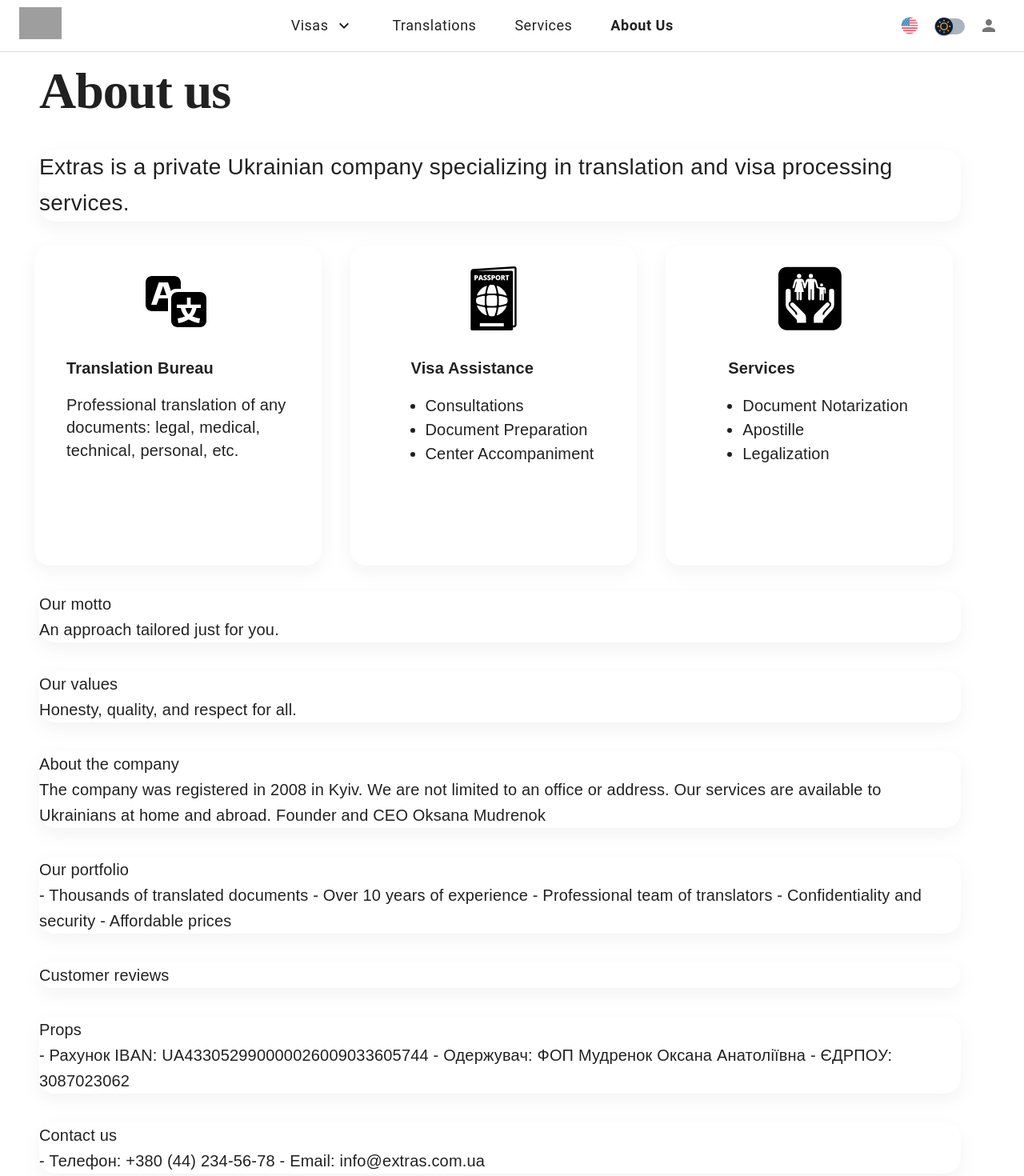
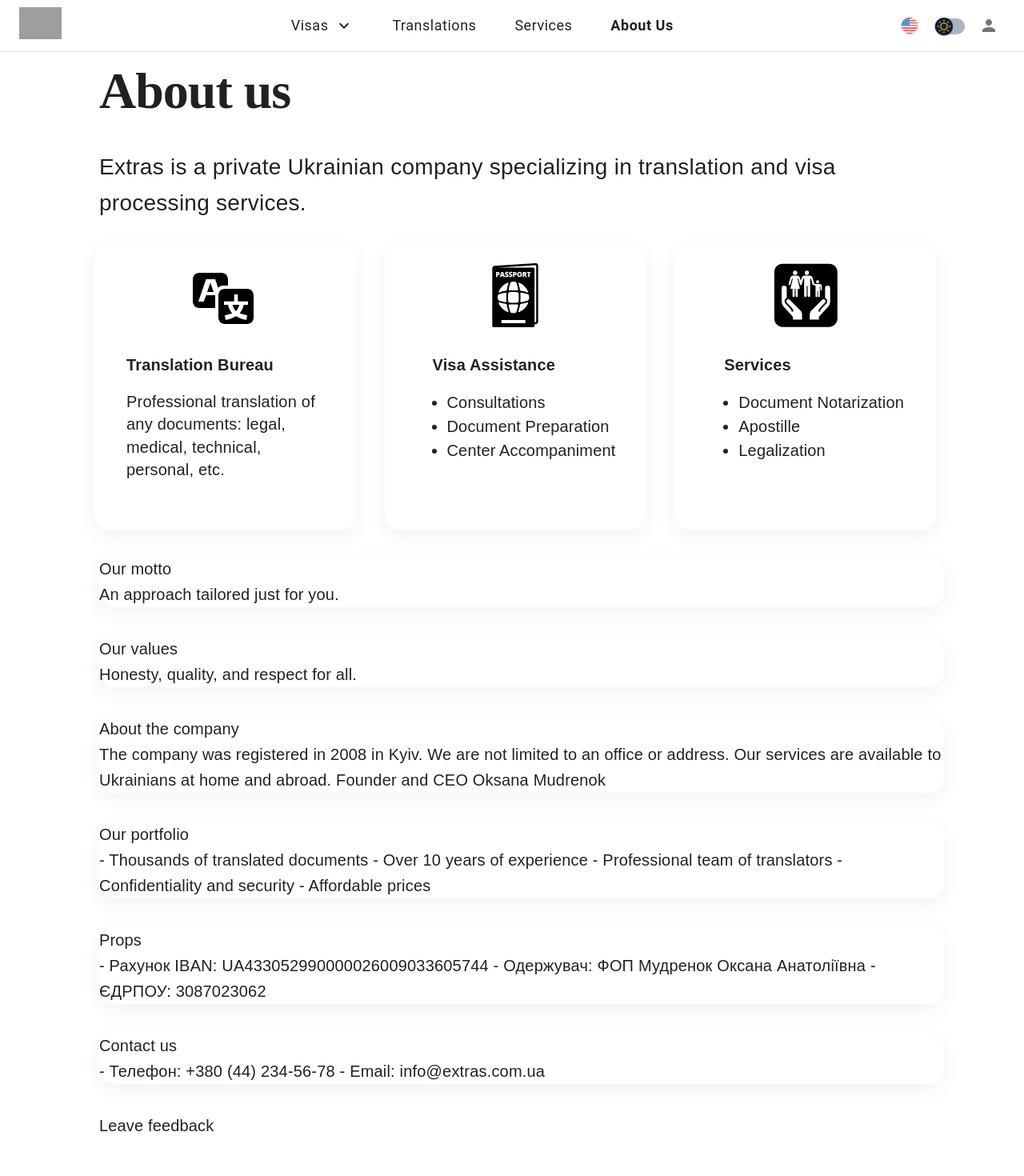
Before and after one commit to Vlasvin/extras, a React (Create React App) app: page /extras/about-us in a window 1280 px wide. Shown: the top 1470 px of the page at 80% size. Built offline with nearby package versions, Linux system fonts and the light colour scheme; grey boxes are pictures that could not be loaded.

Commit message:
set aboutUs

```diff
--- a/src/App.css
+++ /dev/null
@@ -1,3 +0,0 @@
-.App {
-  background: rgb(243, 252, 255);
-}
--- a/src/App.tsx
+++ b/src/App.tsx
@@ -7,6 +7,7 @@
 import i18next from "./assets/i18/i18nConfig";
 import Footer from "components/Footer";
 import { Box } from "@mui/material";
+import { AppContainer } from "AppStyles";
 
 const HomePage = React.lazy(() => import("./pages/HomePage"));
 const VisasPage = React.lazy(() => import("./pages/VisasPage"));
@@ -20,10 +21,10 @@
   return (
     <ThemeContextProvider>
       <I18nextProvider i18n={i18next}>
-        <div className="App">
         <Box sx={{ position: "fixed", top: 0, width: "100%", zIndex: 1000 }}>
           <Header onRegisterClick={handleRegisterClick} />
         </Box>
+        <AppContainer>
           <Suspense fallback={<div>Loading...</div>}>
             <Routes>
               <Route path="/" element={<HomePage />} />
@@ -33,10 +34,10 @@
               <Route path="/about-us" element={<AboutUsPage />} />
             </Routes>
           </Suspense>
+        </AppContainer>
         <Box sx={{ position: "relative", bottom: 0, width: "100%" }}>
           <Footer />
         </Box>
-        </div>
       </I18nextProvider>
     </ThemeContextProvider>
   );
--- /dev/null
+++ b/src/AppStyles.ts
@@ -0,0 +1,8 @@
+import styled from "@emotion/styled";
+
+export const AppContainer = styled("div")({
+  margin: "70px 25px",
+  "@media (min-width: 900px)": {
+    margin: "70px 100px",
+  },
+});
--- a/src/assets/i18/locales/en.json
+++ b/src/assets/i18/locales/en.json
@@ -22,7 +22,6 @@
     "document_notarization": "Document Notarization",
     "apostille": "Apostille",
     "legalization": "Legalization",
-    "lexicographic_research": "Lexicographic Research",
     "motto": "Our motto",
     "motto_description": "An approach tailored just for you.",
     "values": "Our values",
@@ -31,7 +30,7 @@
     "company_description": "The company was registered in 2008 in Kyiv. We are not limited to an office or address. Our services are available to Ukrainians at home and abroad. Founder and CEO Oksana Mudrenok",
     "portfolio": "Our portfolio",
     "portfolio_description": "- Thousands of translated documents - Over 10 years of experience - Professional team of translators - Confidentiality and security - Affordable prices",
-    "customer_reviews": "Customer reviews",
+    "customer_reviews": "Leave feedback",
     "props": "Props",
     "contacts": "Contact us"
   }
--- a/src/assets/i18/locales/ru.json
+++ b/src/assets/i18/locales/ru.json
@@ -22,7 +22,6 @@
     "document_notarization": "Нотариальное заверение документов",
     "apostille": "Апостиль",
     "legalization": "Легализация",
-    "lexicographic_research": "Лексикографические исследования",
     "motto": "Наш девиз",
 
     "motto_description": "Подход, «заточенный» именно на вас.",
--- a/src/assets/i18/locales/uk.json
+++ b/src/assets/i18/locales/uk.json
@@ -30,7 +30,7 @@
     "company_description": "Компанія зареєстрована в 2008 році у м. Києві. Ми не обмежуємося офісом чи адресою. Наші послуги доступні для українців вдома та закордоном. Засновник та керівник Оксана Мудренок",
     "portfolio": "Наше портфоліо",
     "portfolio_description": "- Тисячі перекладених документів - Понад 10 років досвіду - Професійна команда перекладачів - Конфіденційність та безпека - Доступні ціни",
-    "customer_reviews": "Відгуки клієнтів",
+    "customer_reviews": "Залишити відгук",
     "props": "Реквізити",
     "contacts": "Зв'язатися з нами"
   }
--- a/src/components/AboutUs/AboutUsStyles.ts
+++ b/src/components/AboutUs/AboutUsStyles.ts
@@ -1,10 +1,5 @@
 export const aboutUsStyles = {
-  root: {
-    margin: "70px 100px",
-    "@media (max-width: 900px)": {
-      margin: "70px 25px",
-    },
-  },
+  root: { paddingRight: 0 },
   title: {
     fontWeight: "bold",
     fontSize: 36,
@@ -37,7 +32,7 @@
     marginBottom: 16,
     borderRadius: 24,
     padding: 18,
-    height: "400px",
+    height: "360px",
   },
   serviceIcon: {
     marginTop: "8px",
--- a/src/components/AboutUs/index.tsx
+++ b/src/components/AboutUs/index.tsx
@@ -70,21 +70,19 @@
   const animation = useSpring(springConfig);
 
   return (
-    <Container style={{ ...aboutUsStyles.root, margin: "70px 25px" }}>
+    <Container style={aboutUsStyles.root}>
       <Typography variant="h1" style={aboutUsStyles.h1}>
         {t("aboutUs.title")}
       </Typography>
 
       <Grid container spacing={2}>
         <Grid item xs={12}>
-          <Paper style={aboutUsStyles.section}>
-            <Typography
-              variant="body1"
-              style={{ ...aboutUsStyles.content, fontSize: 28 }}
-            >
-              {t("aboutUs.company_desc")}
-            </Typography>
-          </Paper>
+          <Typography
+            variant="body1"
+            style={{ ...aboutUsStyles.content, fontSize: 28, marginBottom: 16 }}
+          >
+            {t("aboutUs.company_desc")}
+          </Typography>
         </Grid>
         <Grid container spacing={2} direction="row">
           {services.map((service, index) => (
@@ -137,17 +135,6 @@
         </Grid>
         <Grid item xs={12}>
           <Paper style={aboutUsStyles.section}>
-            <Typography variant="h6">
-              {t("aboutUs.customer_reviews")}
-            </Typography>
-            <Typography
-              variant="body1"
-              style={aboutUsStyles.content}
-            ></Typography>
-          </Paper>
-        </Grid>{" "}
-        <Grid item xs={12}>
-          <Paper style={aboutUsStyles.section}>
             <Typography variant="h6">{t("aboutUs.props")}</Typography>
             <Typography variant="body1" style={aboutUsStyles.content}>
               - Рахунок IBAN: UA433052990000026009033605744 - Одержувач: ФОП
@@ -162,7 +149,14 @@
               - Телефон: +380 (44) 234-56-78 - Email: info@extras.com.ua
             </Typography>
           </Paper>
-        </Grid>{" "}
+        </Grid>
+        <Grid item xs={12}>
+          <Typography variant="h6">{t("aboutUs.customer_reviews")}</Typography>
+          <Typography
+            variant="body1"
+            style={aboutUsStyles.content}
+          ></Typography>
+        </Grid>
       </Grid>
     </Container>
   );
--- a/src/components/Footer/FooterStyles.ts
+++ b/src/components/Footer/FooterStyles.ts
@@ -31,4 +31,5 @@
     paddingLeft: "28px",
     maxWidth: 500,
   },
+  developedBox: { textAlign: "center", color: "#ddd" },
 };
--- a/src/components/Footer/index.tsx
+++ b/src/components/Footer/index.tsx
@@ -94,7 +94,7 @@
         >
           <SocialMediaIcons />
         </Box>
-        <Typography variant="body2" color="#ddd">
+        <Typography variant="body2" sx={footerStyles.developedBox}>
           {t("developed_by")}
         </Typography>
       </Box>
```
Lines whose indentation alone changed are shown as unchanged.
